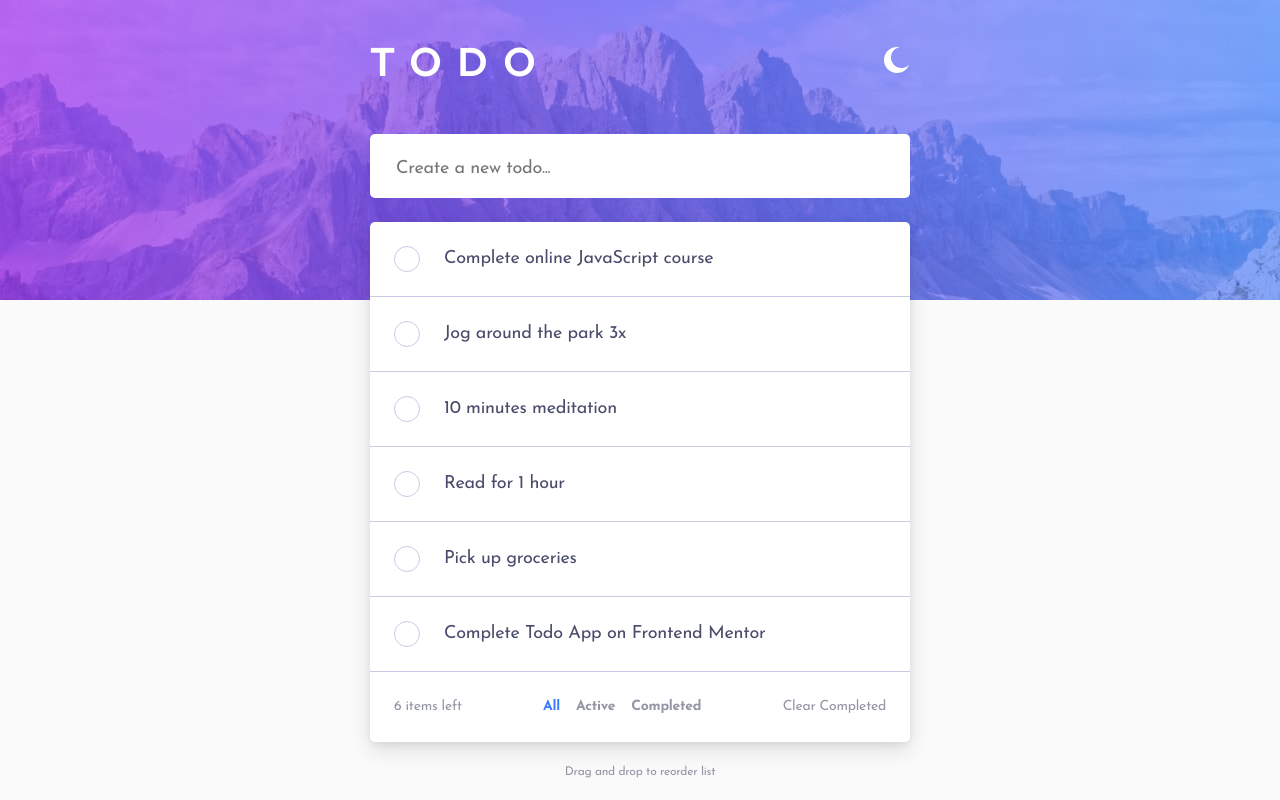
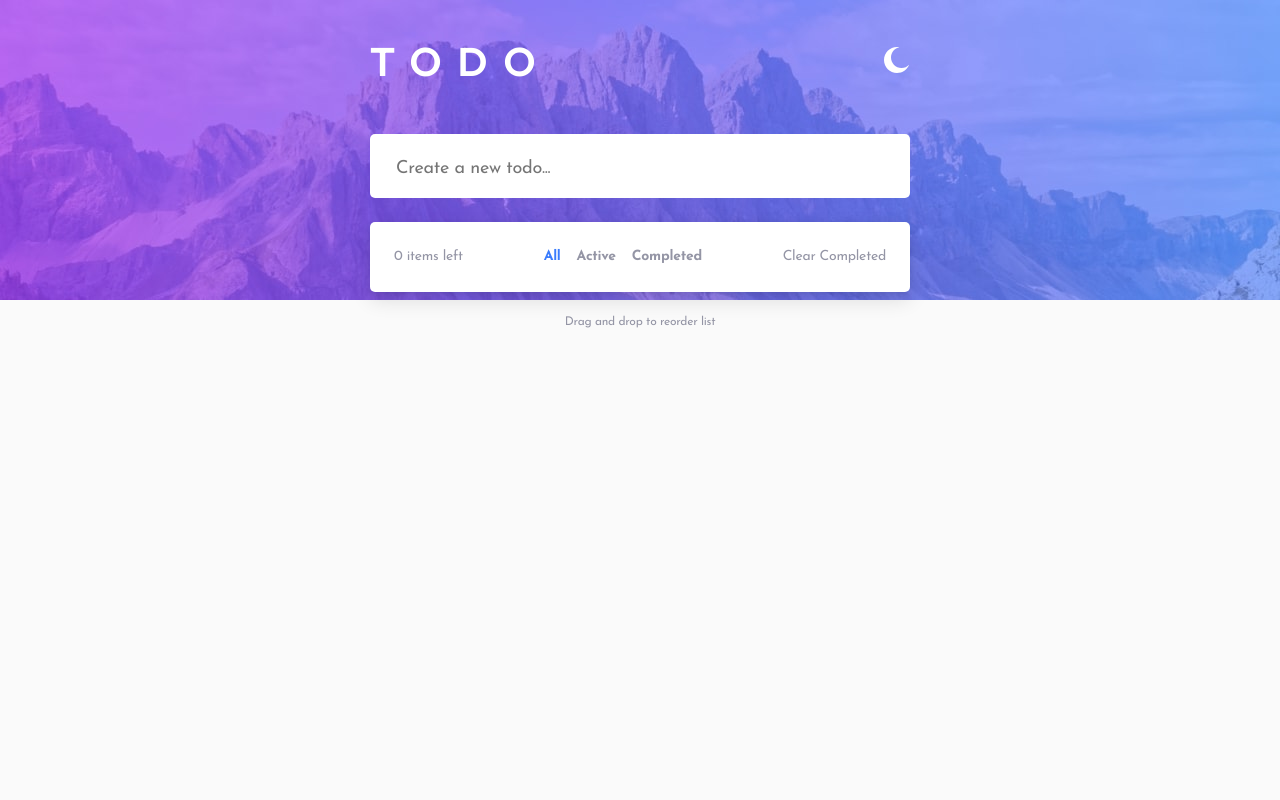
Before and after one commit to Sheldon715/Todo-app, a React (Vite) app in the folder client/: page / in a window 1280 px wide. Built offline with nearby package versions, Linux system fonts and the light colour scheme.

Commit message:
Refactor(storage): remove initial demo todos and rely fully on localStorage

```diff
--- a/client/src/App.jsx
+++ b/client/src/App.jsx
@@ -1,4 +1,4 @@
-import React, { useState } from "react";
+import React, { useEffect, useState } from "react";
 import HeaderBackground from "./components/HeaderBackground";
 import TodoHeader from "./components/TodoHeader";
 import TodoList from "./components/TodoList";
@@ -6,16 +6,24 @@ import TodoFooter from "./components/TodoFooter";
 import DragHint from "./components/DragHint";
 
 function App() {
-  const [todos, setTodos] = useState([
-    { id: 1, text: "Complete online JavaScript course", completed: false },
-    { id: 2, text: "Jog around the park 3x", completed: false },
-    { id: 3, text: "10 minutes meditation", completed: false },
-    { id: 4, text: "Read for 1 hour", completed: false },
-    { id: 5, text: "Pick up groceries", completed: false },
-    { id: 6, text: "Complete Todo App on Frontend Mentor", completed: false },
-  ]);
+  const [todos, setTodos] = useState(() => {
+    const saved = localStorage.getItem("todo-app-todos");
+    return saved ? JSON.parse(saved) : [];
+  });
 
-  const [filter, setFilter] = useState("all");
+  useEffect(() => {
+    localStorage.setItem("todo-app-todos", JSON.stringify(todos));
+  }, [todos])
+
+  const [filter, setFilter] = useState(() => {
+    const saved = localStorage.getItem("todo-app-filter");
+    return saved || "all";
+  });
+
+  useEffect(() => {
+    localStorage.setItem("todo-app-filter", JSON.stringify(filter));
+  }, [filter])
+
   const [theme, setTheme] = useState("light");
 
   const toggleTheme = () => {
```
